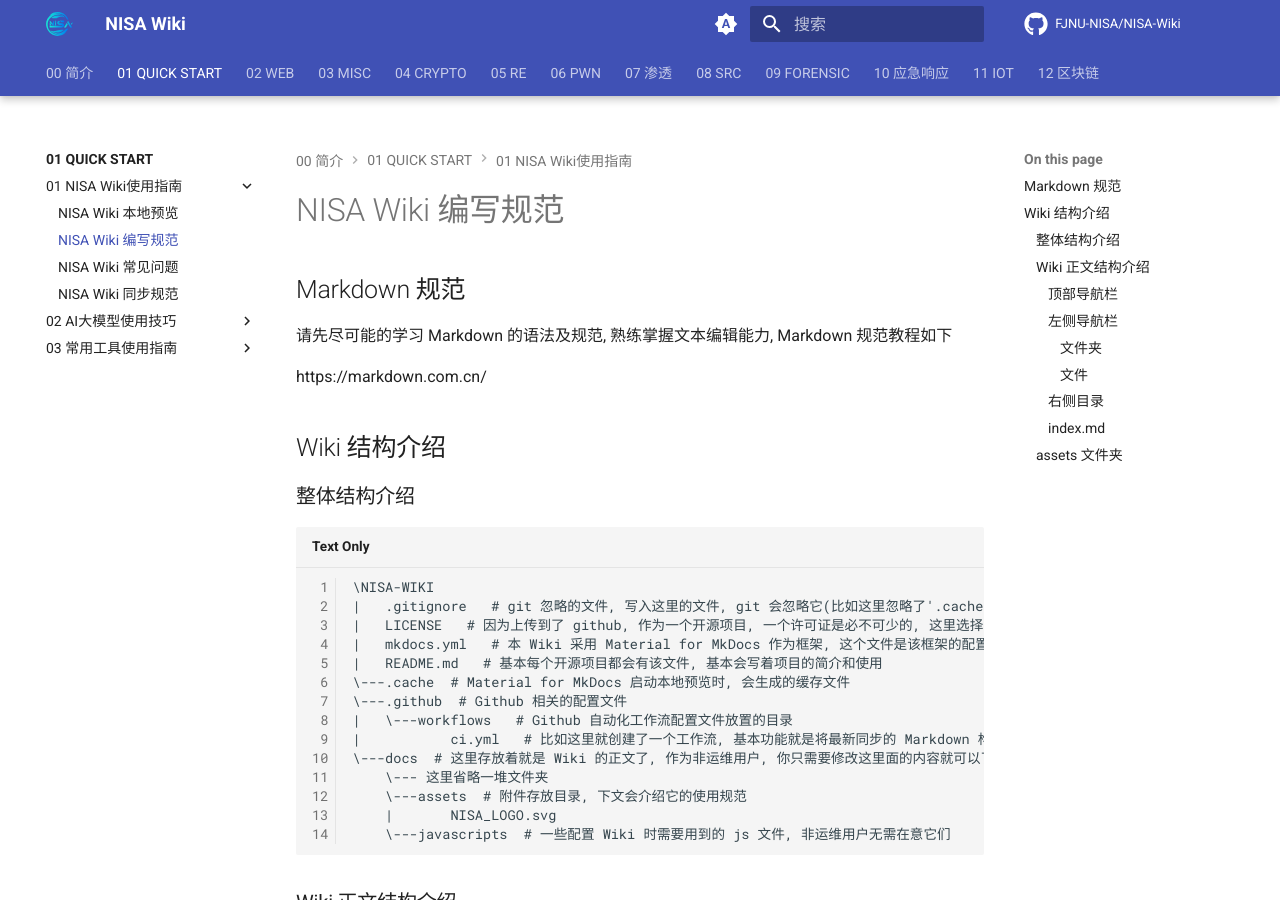
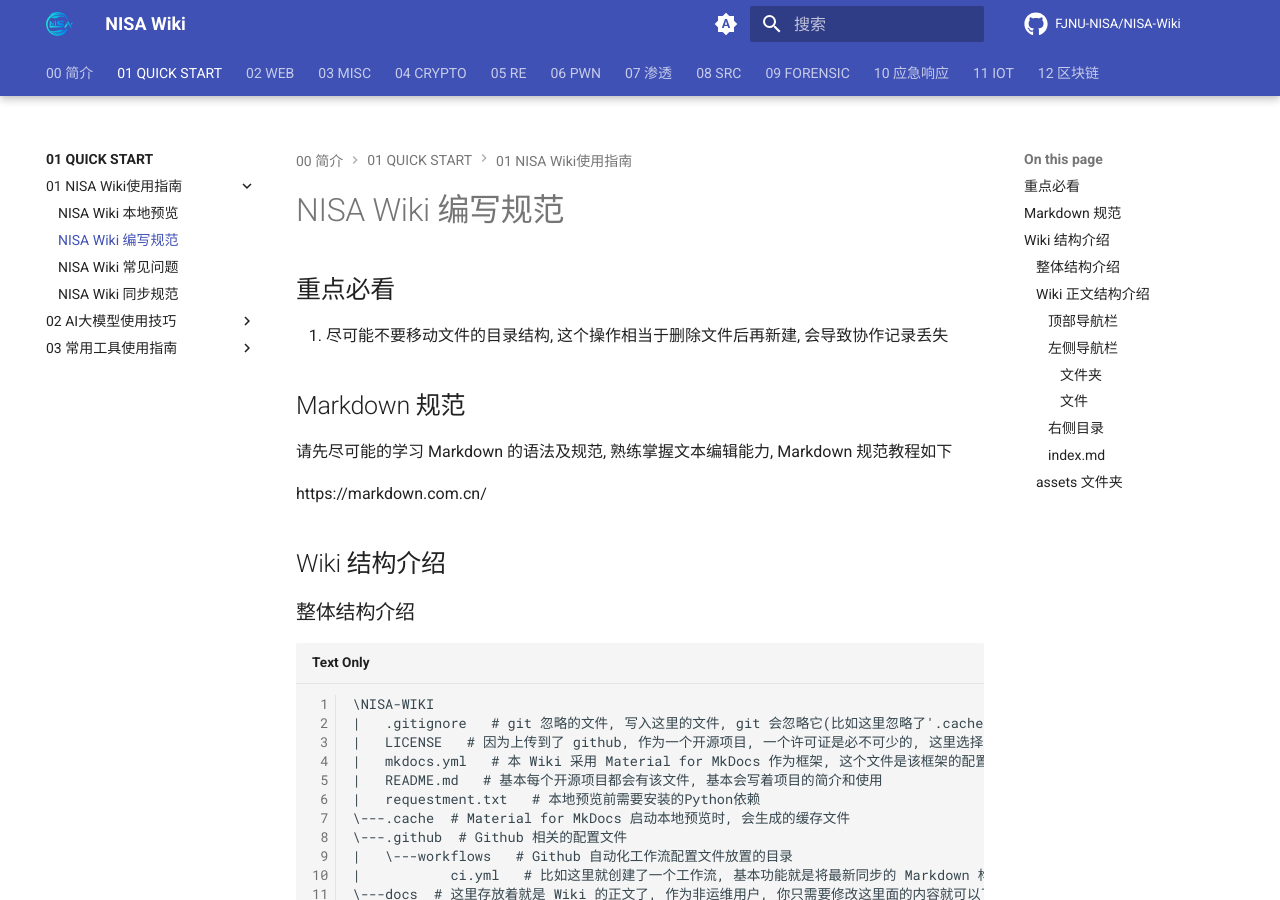
Before and after one commit to FJNU-NISA/NISA-Wiki, an MkDocs documentation site: the page built from docs/01-QUICK START/01-NISA Wiki使用指南/02-NISA Wiki 编写规范.md, in a window 1280 px wide and 900 px high. Built offline with MkDocs 1.6.1 and Material for MkDocs 9.7.7, drawn with Linux system fonts in a browser that asks for light colours; comment, search, counter and statistics services are not loaded.

Commit message:
完善编写规范和同步规范

```diff
--- a/docs/01-QUICK START/01-NISA Wiki使用指南/02-NISA Wiki 编写规范.md
+++ b/docs/01-QUICK START/01-NISA Wiki使用指南/02-NISA Wiki 编写规范.md
@@ -1,4 +1,8 @@
 # NISA Wiki 编写规范
+
+## 重点必看
+
+1. 尽可能不要移动文件的目录结构, 这个操作相当于删除文件后再新建, 会导致协作记录丢失
 
 ## Markdown 规范
 
@@ -16,6 +20,7 @@
 |   LICENSE   # 因为上传到了 github, 作为一个开源项目, 一个许可证是必不可少的, 这里选择了 CC4.0 协议
 |   mkdocs.yml   # 本 Wiki 采用 Material for MkDocs 作为框架, 这个文件是该框架的配置文件
 |   README.md   # 基本每个开源项目都会有该文件, 基本会写着项目的简介和使用
+|   requestment.txt   # 本地预览前需要安装的Python依赖
 \---.cache  # Material for MkDocs 启动本地预览时, 会生成的缓存文件
 \---.github  # Github 相关的配置文件
 |   \---workflows   # Github 自动化工作流配置文件放置的目录
```
Also changed, not shown: docs/01-QUICK START/01-NISA Wiki使用指南/04-NISA Wiki 同步规范.md (+1 -1 lines).
